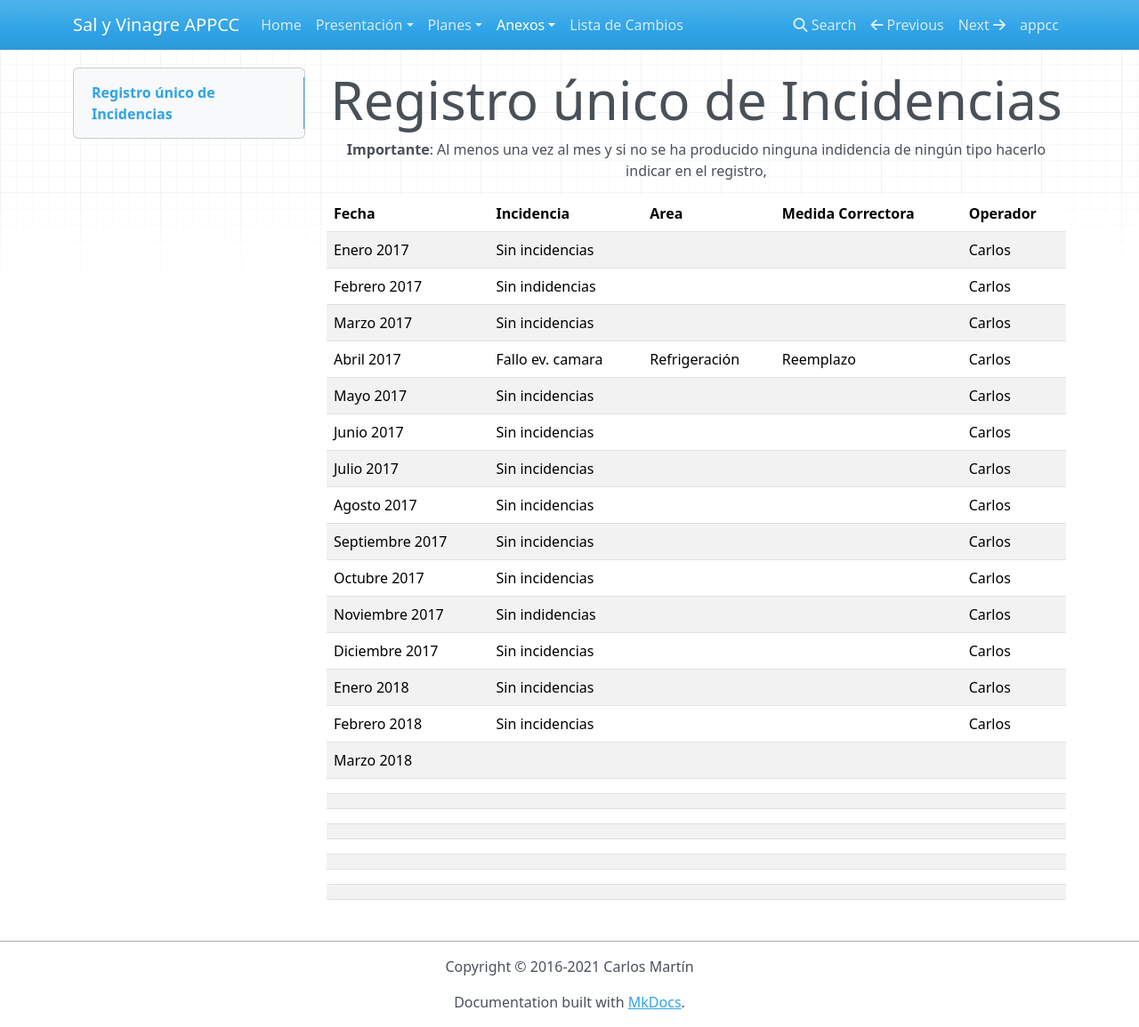
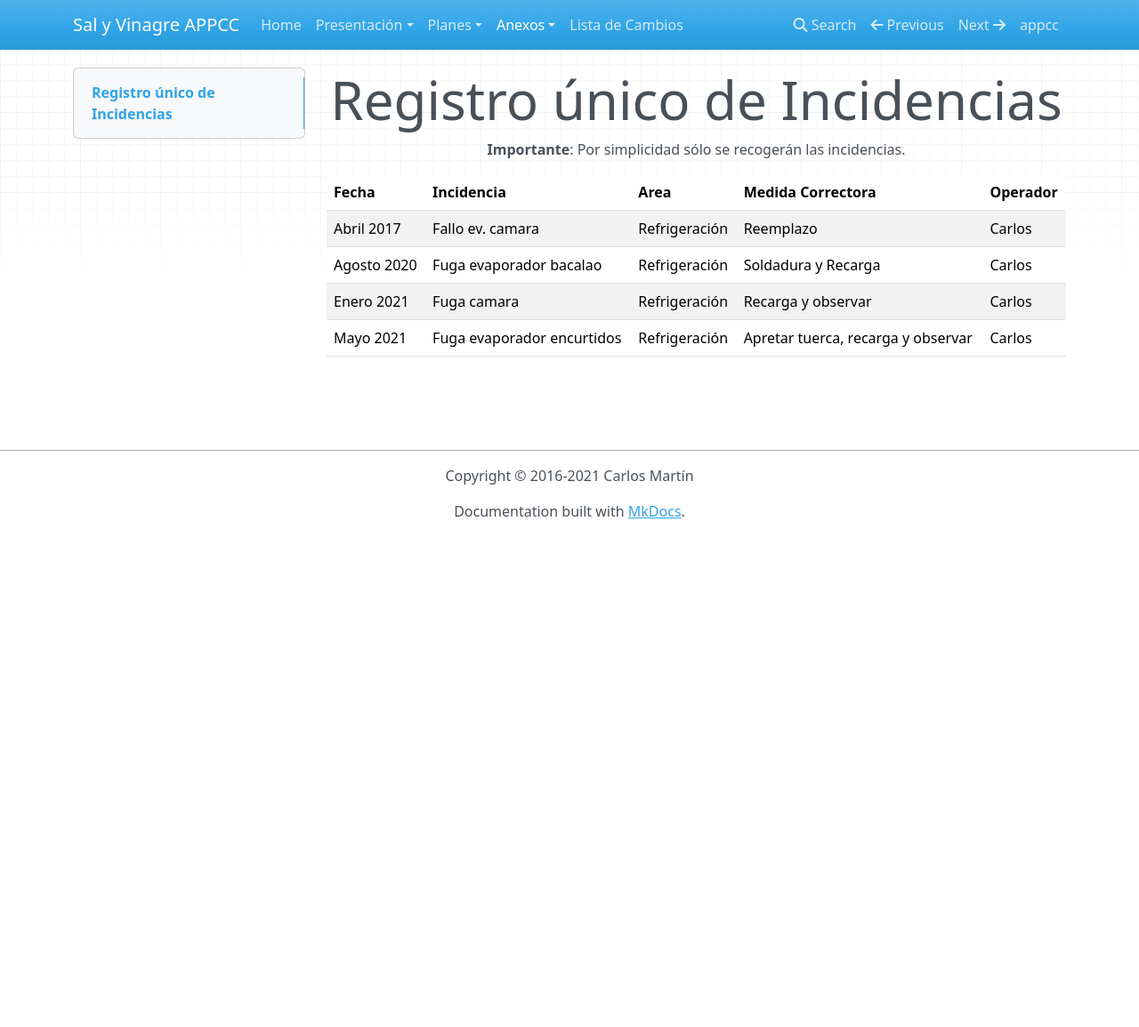
Before and after one commit to salyvinagre/appcc, an MkDocs documentation site: the page built from docs/anexos/incidencias.md, in a window 1280 px wide and 1155 px high. Shown: the whole window at 89% size. Built offline with MkDocs 1.6.1, drawn with Linux system fonts in a browser that asks for light colours; nearby versions of some CDN libraries.

Commit message:
updated incident reports

```diff
--- a/docs/anexos/incidencias.md
+++ b/docs/anexos/incidencias.md
@@ -1,29 +1,10 @@
 # Registro único de Incidencias
 
-**Importante**: Al menos una vez al mes y si no se ha producido ninguna indidencia de ningún tipo hacerlo indicar en el registro,
+**Importante**: Por simplicidad sólo se recogerán las incidencias.
 
-| Fecha | Incidencia | Area | Medida Correctora | Operador |
-| :--- | :--- | :--- | :--- | :--- |
-| Enero 2017 | Sin incidencias |  |  | Carlos |
-| Febrero 2017 | Sin indidencias |  |  | Carlos |
-| Marzo 2017 | Sin incidencias |  |  | Carlos |
-| Abril 2017 | Fallo ev. camara  | Refrigeración | Reemplazo | Carlos |
-| Mayo 2017 | Sin incidencias |  |  | Carlos |
-| Junio 2017 | Sin incidencias |  |  | Carlos |
-| Julio 2017 | Sin incidencias |  |  | Carlos |
-| Agosto 2017 | Sin incidencias |  |  | Carlos |
-| Septiembre 2017 | Sin incidencias |  |  | Carlos |
-| Octubre 2017 | Sin incidencias |  |  | Carlos |
-| Noviembre 2017 | Sin indidencias |  |  | Carlos |
-| Diciembre 2017 | Sin incidencias |  |  | Carlos |
-| Enero 2018 | Sin incidencias |  |  | Carlos |
-| Febrero 2018 | Sin incidencias |  |  | Carlos |
-| Marzo 2018 |  |  |  |  |
-|  |  |  |  |  |
-|  |  |  |  |  |
-|  |  |  |  |  |
-|  |  |  |  |  |
-|  |  |  |  |  |
-|  |  |  |  |  |
-|  |  |  |  |  |
-|  |  |  |  |  |
+| Fecha       | Incidencia                 | Area          | Medida Correctora                  | Operador |
+|:----------- |:-------------------------- |:------------- |:---------------------------------- |:-------- |
+| Abril 2017  | Fallo ev. camara           | Refrigeración | Reemplazo                          | Carlos   |
+| Agosto 2020 | Fuga evaporador bacalao    | Refrigeración | Soldadura y Recarga                | Carlos   |
+| Enero 2021  | Fuga camara                | Refrigeración | Recarga y observar                 | Carlos   |
+| Mayo 2021   | Fuga evaporador encurtidos | Refrigeración | Apretar tuerca, recarga y observar | Carlos   |
```
